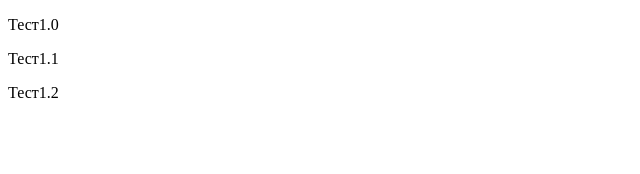
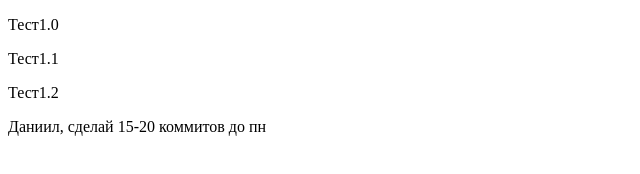
Before and after one commit to twinq/smartians_git, a plain HTML site: page index.html in a window 1280 px wide. Shown: the whole page, without its empty margins (0-640 px from the left). Drawn offline with Linux system fonts and the light colour scheme.

Commit message:
Home task

```diff
--- a/index.html
+++ b/index.html
@@ -8,5 +8,6 @@
 		<p>Тест1.0</p>
 		<p>Тест1.1</p>
 		<p>Тест1.2</p>
+		<p>Даниил, сделай 15-20 коммитов до пн</p>
 	</body>
 </html>
```
